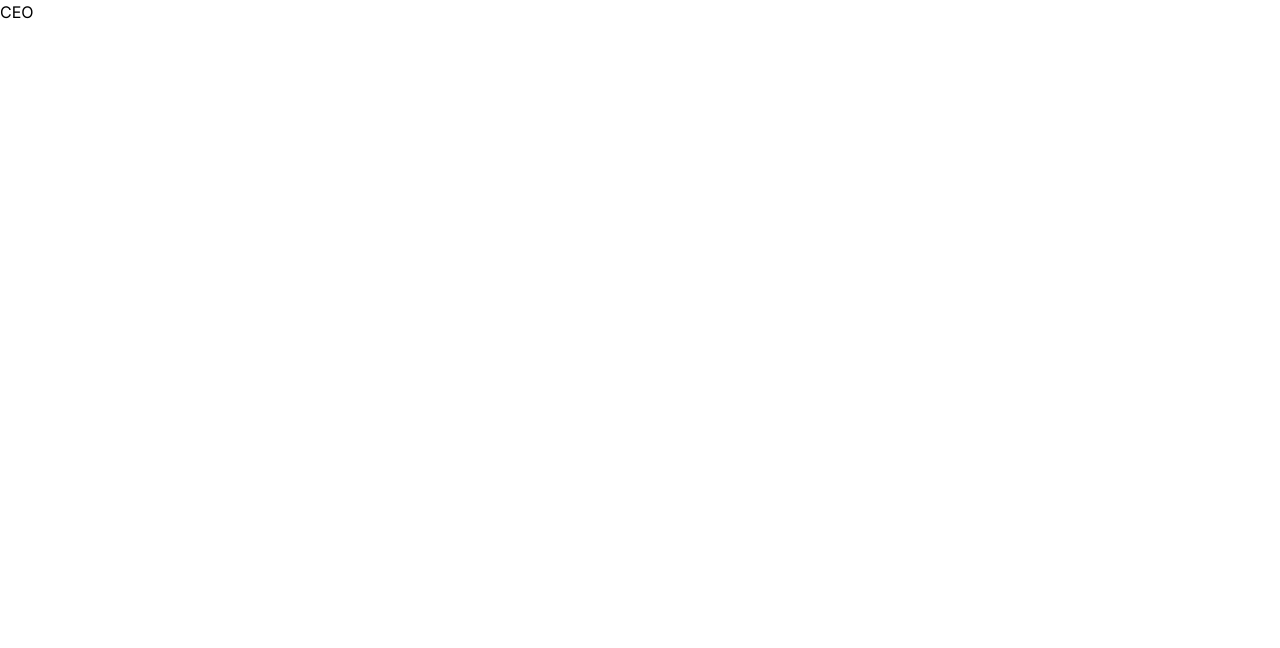
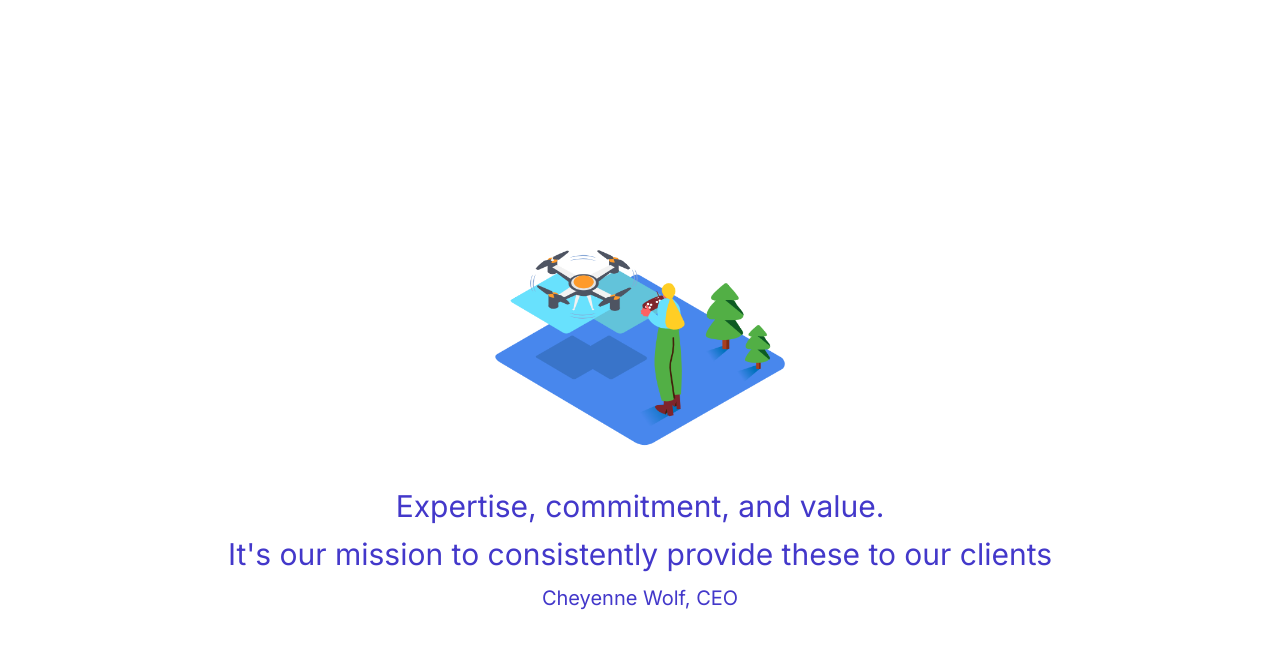
Before and after one commit to SushantChhetry/skywalkair-drones, a Next.js app in the folder skywalkair-website/: page /ceo in a window 1280 px wide. Shown: the top 648 px of the page. Built offline with nearby package versions, Linux system fonts and the light colour scheme.

Commit message:
Added basic structure to the CEO page

```diff
--- a/skywalkair-website/app/ceo/page.tsx
+++ b/skywalkair-website/app/ceo/page.tsx
@@ -1,7 +1,22 @@
 import React from "react";
+import Image from "next/image";
 
 const CEO = () => {
-  return <div className=" h-screen">CEO</div>;
+  return (
+    <div className=" h-screen flex flex-col justify-center items-center">
+      <div className=" w-screen max-w-5xl  h-4/6 my-4 flex flex-col justify-center items-center">
+        <Image src="/Drone_Isometric.png" alt="ceo" width={300} height={300} />
+        <p className=" text-indigo-700 text-3xl">
+          Expertise, commitment, and value.
+        </p>
+
+        <p className=" text-indigo-700 text-3xl my-3">
+          It&apos;s our mission to consistently provide these to our clients
+        </p>
+        <h1 className="text-indigo-700 text-xl">Cheyenne Wolf, CEO</h1>
+      </div>
+    </div>
+  );
 };
 
 export default CEO;
```
